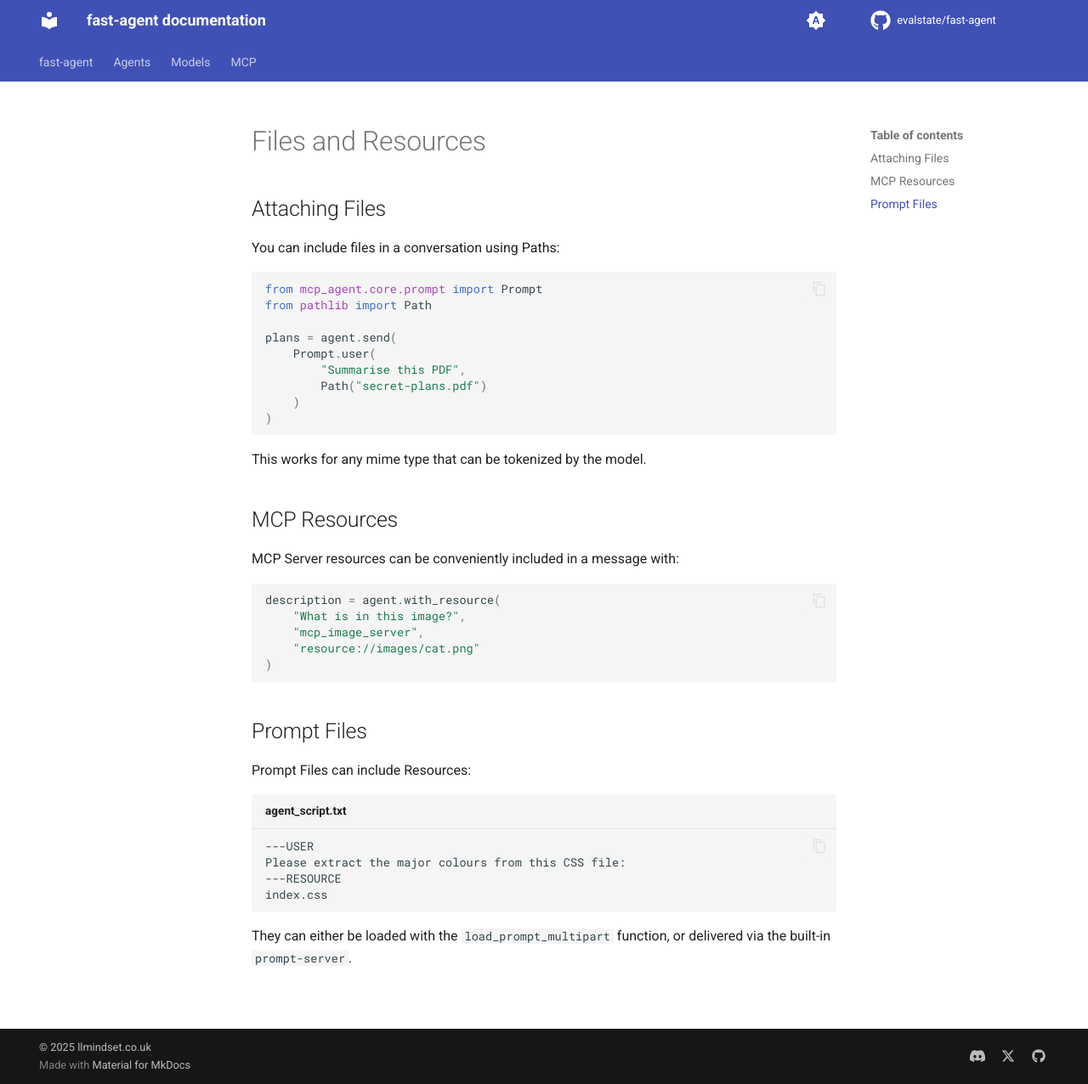
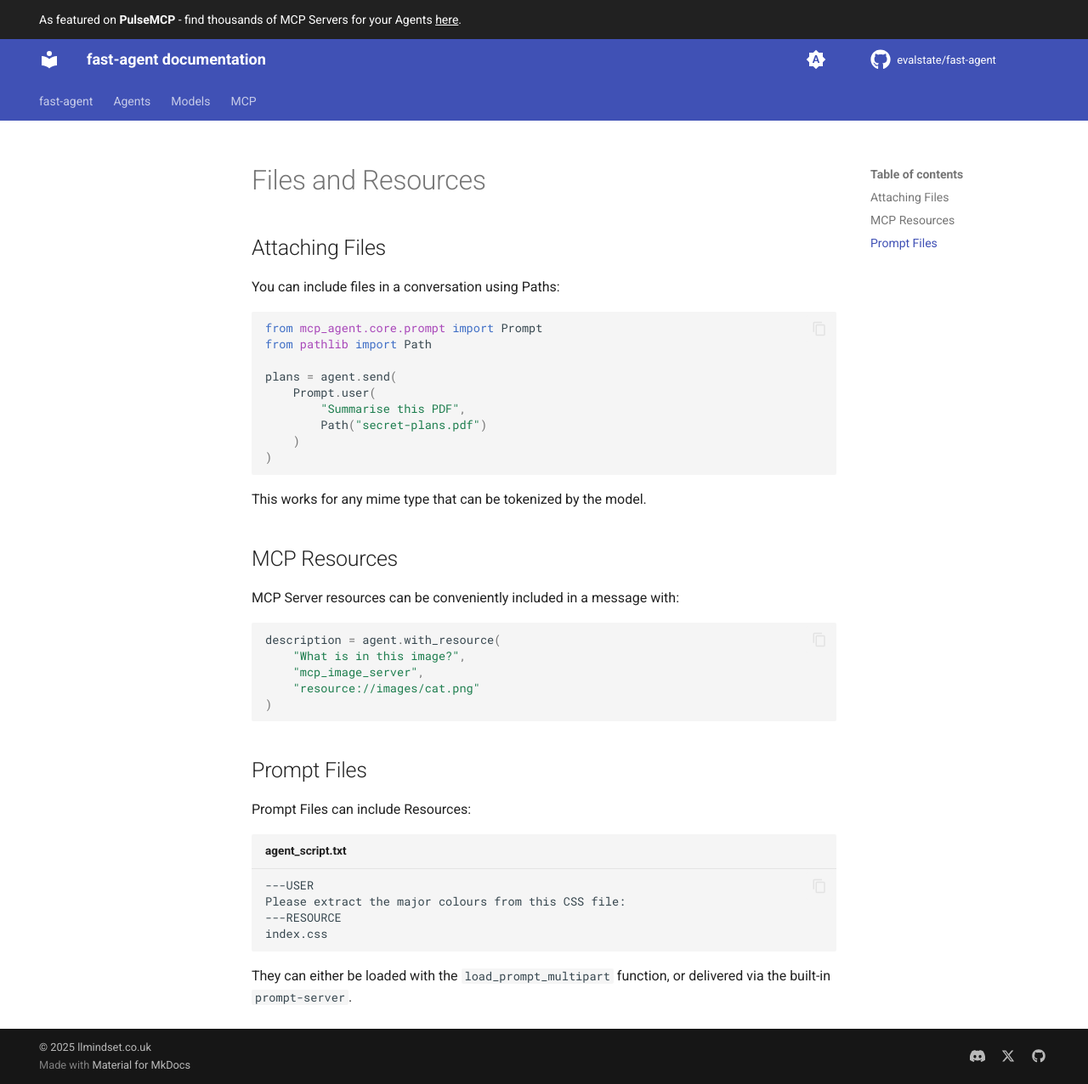
Before and after one commit to evalstate/fast-agent-docs, an MkDocs documentation site: the page built from docs/agents/index.md, in a window 1280 px wide and 1276 px high. Shown: the whole window at 85% size. Built offline with MkDocs 1.6.1 and Material for MkDocs 9.7.7, drawn with Linux system fonts in a browser that asks for light colours; comment, search, counter and statistics services are not loaded.

Commit message:
pulsemcp featured banner

```diff
--- a/mkdocs.yml
+++ b/mkdocs.yml
@@ -13,6 +13,7 @@ theme:
     - navigation.top
     - navigation.footer
     - content.code.copy
+  custom_dir: overrides
 
   palette:
     # Palette toggle for automatic mode
--- /dev/null
+++ b/overrides/main.html
@@ -0,0 +1,5 @@
+{% extends "base.html" %}
+
+{% block announce %}
+  As featured on <strong><a style="color: white;" href="http://pulsemcp.com">PulseMCP</a></strong> - find thousands of MCP Servers for your Agents <u><a href="https://www.pulsemcp.com/servers" style="color: white;">here</a></u>.
+{% endblock %}
```
